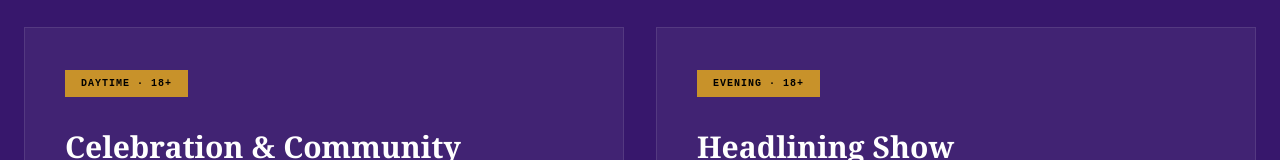
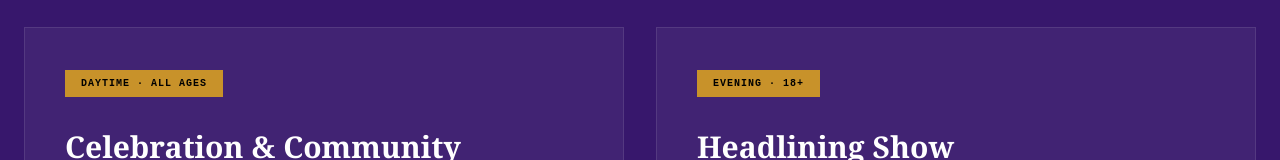
Before and after one commit to brokenbartender/pride-in-pontiac-2026, a React (Vite) app: page /schedule in a window 1280 px wide. Shown: the part 729-889 px from the top of the page. Built offline with nearby package versions, Linux system fonts and the light colour scheme; no server answers.

Commit message:
Correct daytime programming to All Ages (was mislabeled 18+)

```diff
--- a/src/pages/Schedule.tsx
+++ b/src/pages/Schedule.tsx
@@ -27,7 +27,7 @@ export function Schedule() {
         <div className="max-w-7xl mx-auto grid grid-cols-1 md:grid-cols-2 gap-8">
 
           <div className="bg-pride-white/5 border border-pride-white/10 p-10 hover:bg-pride-white/10 transition-colors">
-            <span className="inline-block bg-pride-gold text-pride-black font-mono text-[10px] tracking-widest uppercase font-bold px-4 py-1.5 mb-8">Daytime &middot; 18+</span>
+            <span className="inline-block bg-pride-gold text-pride-black font-mono text-[10px] tracking-widest uppercase font-bold px-4 py-1.5 mb-8">Daytime &middot; All Ages</span>
             <h3 className="font-serif font-bold text-3xl mb-8">Celebration & Community</h3>
             <ul className="space-y-4">
               {[
@@ -104,11 +104,11 @@ export function Schedule() {
           <FAQAccordion faqs={[
             {
               q: "What is the timeline for the day?",
-              a: "The daytime community marketplace runs from 1:00 PM to 6:00 PM. The venue transitions between 6:00 PM and 7:00 PM. Evening 18+ performances begin inside the Pike Room at 8:00 PM."
+              a: "The daytime community marketplace runs from 1:00 PM to 6:00 PM and is open to all ages. The venue transitions between 6:00 PM and 7:00 PM. Evening 18+ performances begin inside the Pike Room at 8:00 PM."
             },
             {
               q: "What are the age restrictions?",
-              a: "The daytime programming (1:00 PM to 6:00 PM) is strictly 18+. The evening headlining show (8:00 PM onwards) is strictly 18+."
+              a: "The daytime programming (1:00 PM to 6:00 PM) is open to all ages. The evening headlining show (8:00 PM onwards) is 18+."
             },
             {
               q: "Where should I park?",
```
